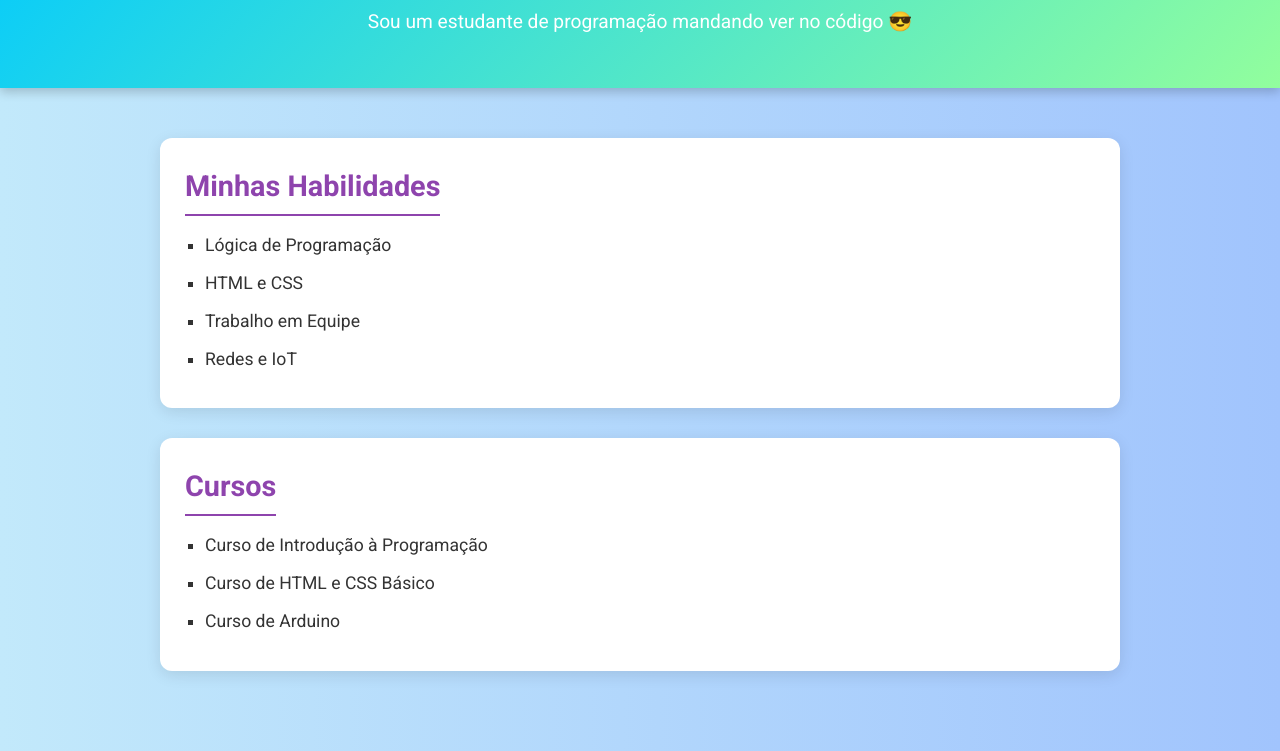
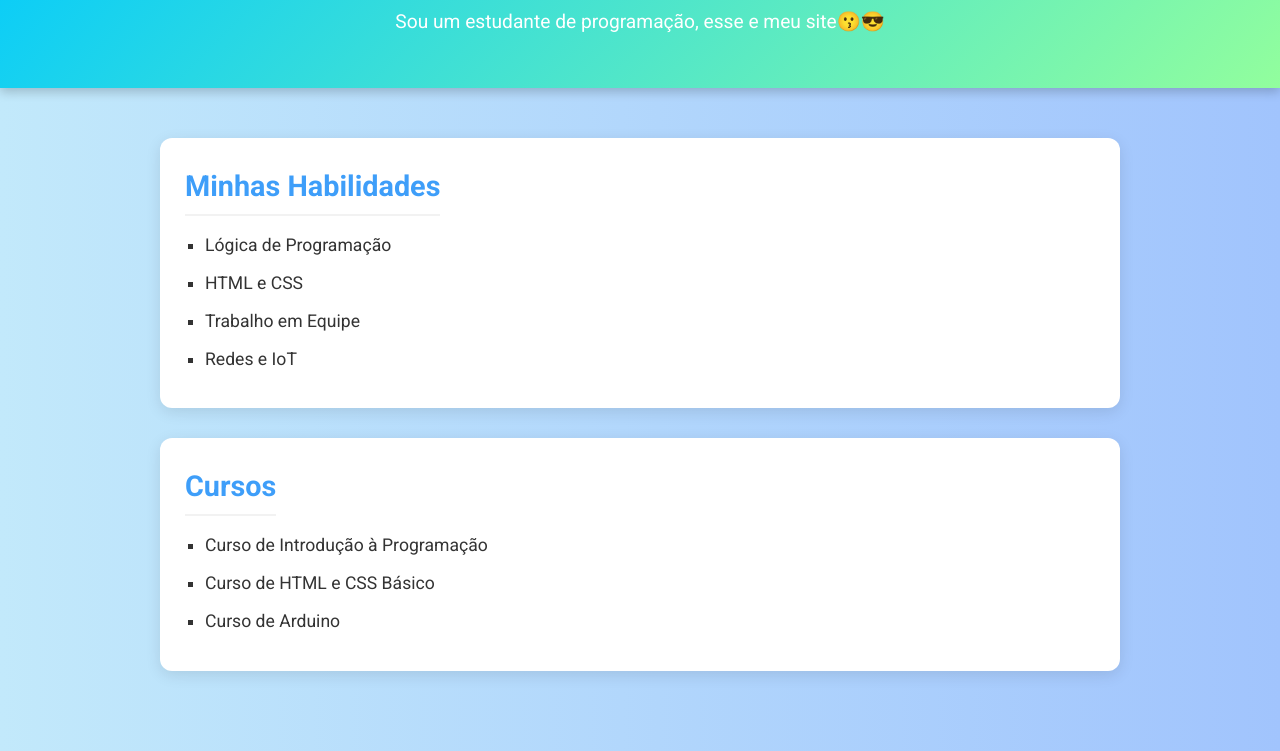
Before and after one commit to murilo-ui/murilo, a plain HTML site: page index.html in a window 1280 px wide. Shown: the part 130-881 px from the top of the page. Drawn offline with Linux system fonts and the light colour scheme.

Commit message:
Add files via upload

```diff
--- a/index.html
+++ b/index.html
@@ -61,10 +61,10 @@
         }
 
         h2 {
-            color: #8e44ad;
+            color: #3e9ef9;
             margin-bottom: 15px;
             font-size: 1.8em;
-            border-bottom: 2px solid #8e44ad;
+            border-bottom: 2px solid #f2f2f2;
             display: inline-block;
             padding-bottom: 5px;
         }
@@ -101,7 +101,7 @@
 <body>
     <header>
         <h1>Bem-vindo à minha página!</h1>
-        <p>Sou um estudante de programação mandando ver no código 😎</p>
+        <p>Sou um estudante de programação, esse e meu site😗😎</p>
     </header>
 
     <main>
```
